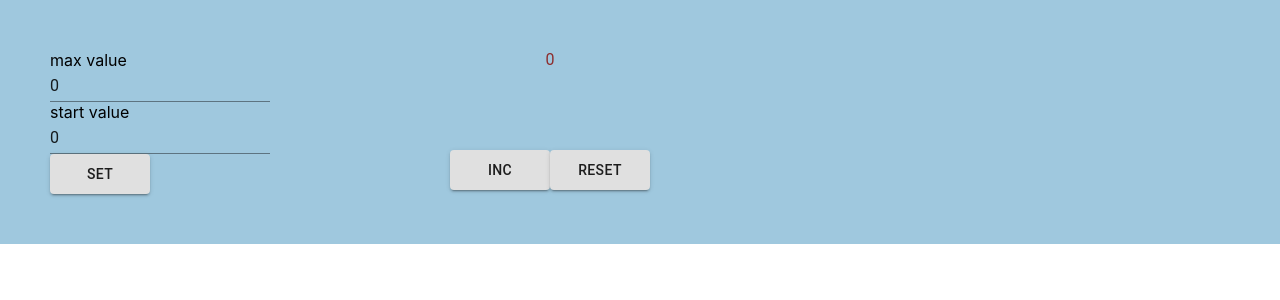
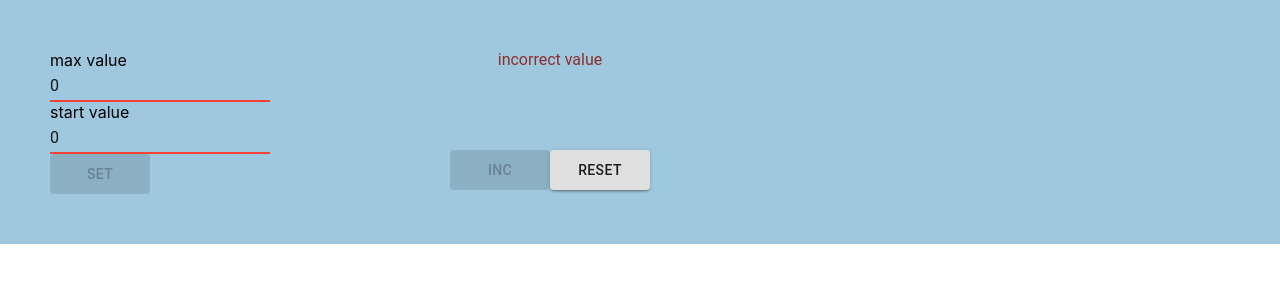
Before and after one commit to e1ing/counter-ts, a React (Create React App) app: page / in a window 1280 px wide. Shown: the top 300 px of the page. Built offline with nearby package versions, Linux system fonts and the light colour scheme.

Commit message:
localStorage done

```diff
--- a/src/components/Counter.tsx
+++ b/src/components/Counter.tsx
@@ -16,9 +16,8 @@ export function Counter() {
     const resetValue = () => setCountValue(0);
 
     const setDisplayValue = () => {
-        setError ("")
-        setErrorState(false)
-            setCountValue(minValue)
+        setError(" ")
+        setCountValue(minValue)
     }
 
     const setMinValueCallback = (val: number) => {
@@ -31,20 +30,44 @@ export function Counter() {
     }
 
     const errorCase = () => {
-        if (maxValue === minValue) {setError("incorrect value"); setErrorState(true)}
-        else if (minValue < 0) {setError("incorrect value"); setErrorState(true)}
-        else if  (maxValue < 0) {setError("incorrect value"); setErrorState(true)}
-        else if  (maxValue<minValue) {setError("incorrect value"); setErrorState(true)}
-        else {
+        if (maxValue === minValue) {
+            setError("incorrect value");
+            setErrorState(true)
+        } else if (minValue < 0) {
+            setError("incorrect value");
+            setErrorState(true)
+        } else if (maxValue < 0) {
+            setError("incorrect value");
+            setErrorState(true)
+        } else if (maxValue < minValue) {
+            setError("incorrect value");
+            setErrorState(true)
+        } else {
             setError("enter value and press set")
-            setErrorState(true)
+            setErrorState(false)
         }
     }
 
 
-/*useEffect (() => {
-localStorage.setItem()
-})*/
+    useEffect(() => {
+        let maxAsString = localStorage.getItem('maxKey')
+        if (maxAsString) {
+            setMaxValue(JSON.parse(maxAsString))
+        }
+        let minAsString = localStorage.getItem('minKey')
+        if (minAsString) {
+            setMinValue(JSON.parse(minAsString))
+
+        }
+
+    }, [])
+
+    useEffect(() => {
+        localStorage.setItem('maxKey', JSON.stringify(maxValue))
+        localStorage.setItem('minKey', JSON.stringify(minValue))
+        errorCase()
+    }, [maxValue, minValue])
+
 
     return (
         <Box className="body">
@@ -66,6 +89,7 @@ localStorage.setItem()
                 errorCase={errorCase}
                 error={error}
                 errorState={errorState}
+
             />
         </Box>
     )
--- a/src/components/DisplayCounter.tsx
+++ b/src/components/DisplayCounter.tsx
@@ -5,7 +5,7 @@ import {Box, Button} from '@material-ui/core';
 export type DisplayCounterType = {
     increaseValue: () => void
     resetValue: () => void
-    counter: number|string
+    counter: number | string
     maxValue: number
     minValue: number
     errorCase: () => void
@@ -14,24 +14,27 @@ export type DisplayCounterType = {
 }
 
 export function DisplayCounter(props: DisplayCounterType) {
-   // let isDisabled = (props.error===" " ? true : false)
+    // let isDisabled = (props.error===" " ? true : false)
     return (
         <Box>
-            <Box className={props.error||
-                props.counter===props.maxValue
+            <Box className={props.error === "incorrect value" ||
+            props.error === "enter value and press set" ||
+            props.counter===props.maxValue
                 ? "error" : "counter"}>
-                {props.errorState===true ? props.error : props.counter}
+
+                {(props.error === "incorrect value" ||
+                    props.error === "enter value and press set")
+                    ? props.error : props.counter}
             </Box>
             <Box className="buttons-block">
                 <Button variant='contained'
                         className="button-style"
-                       /*disabled={props.errorState}*/
+                        disabled={props.counter === props.maxValue}
                         onClick={props.increaseValue}>
                     INC
                 </Button>
                 <Button variant='contained'
                         onClick={props.resetValue}
-                        /*disabled={props.errorState}*/
                         className="button-style">
                     RESET
                 </Button>
--- a/src/components/Settings.tsx
+++ b/src/components/Settings.tsx
@@ -33,7 +33,7 @@ export const Settings = (props: SettingsType) => (
             <Button variant='contained'
                     onClick={props.setDisplayValue}
                     className="button-style"
-                    disabled={props.errorState}>
+                   disabled={props.errorState}>
                 SET
             </Button>
         </Box>
```
